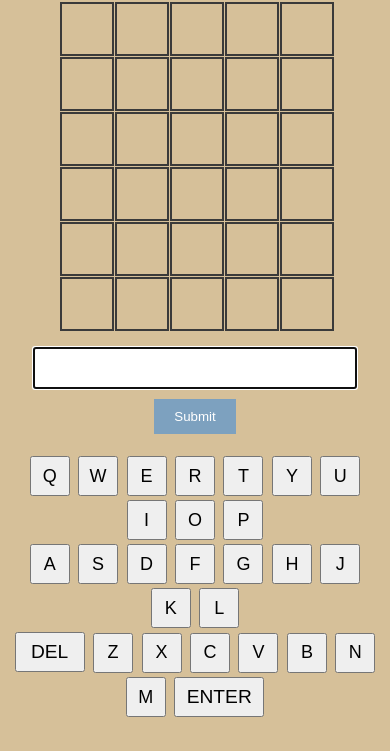
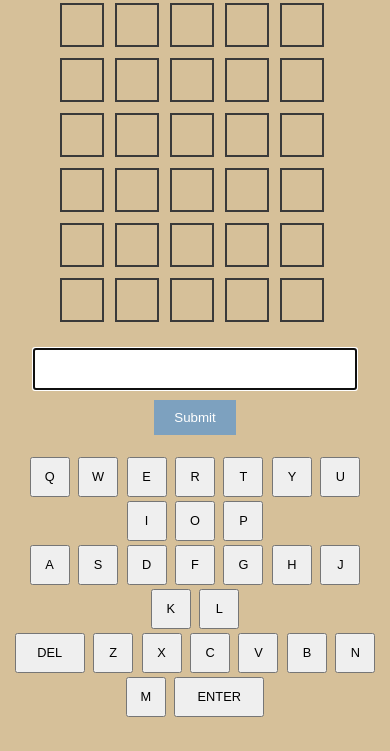
Before and after one commit to MaireadKelly/Project2, a plain HTML site: page index.html in a window 390 px wide. Shown: the part 109-860 px from the top of the page. Drawn offline with Linux system fonts and the light colour scheme.

Commit message:
style for 768pxmax

```diff
--- a/assets/css/style.css
+++ b/assets/css/style.css
@@ -99,3 +99,22 @@ body {
 .keyboard-button:hover {
     background-color: #ccc;
 }
+
+/* Responsive Styles */
+@media (max-width: 768px) {
+    .cell {
+        width: 40px;
+        height: 40px;
+        font-size: 1.5em;
+    }
+
+    .keyboard-button {
+        padding: 5px;
+        font-size: 0.8em;
+    }
+
+    .special-key {
+        font-size: 0.8em;
+        min-width: 50px;
+    }
+}
```
